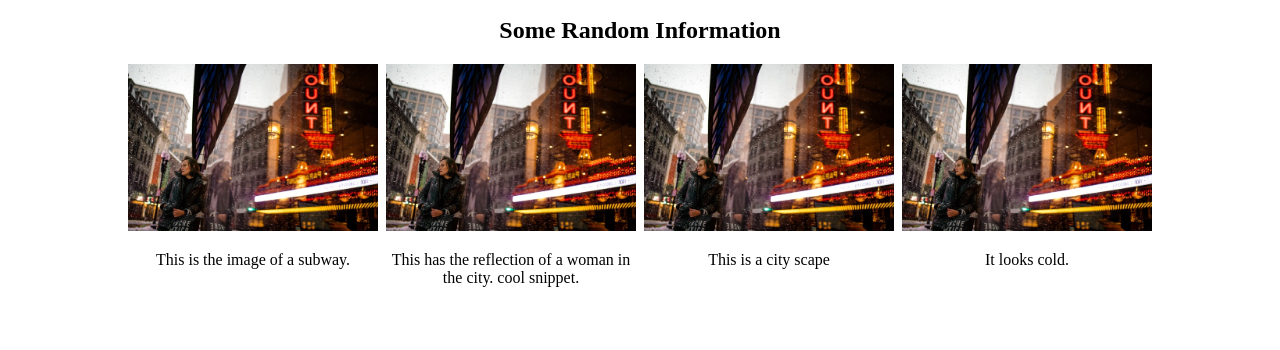
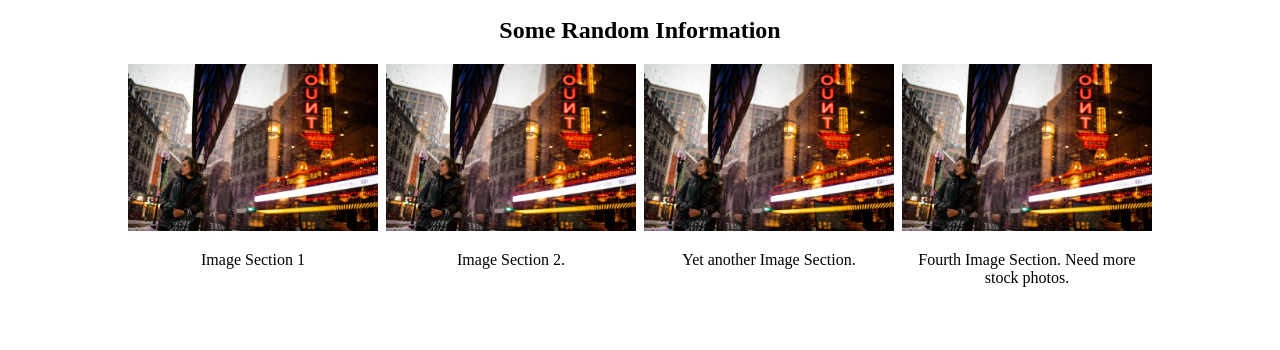
Before and after one commit to donwon91/firstproject, a plain HTML site: page index.html in a window 1280 px wide. Shown: the part 450-800 px from the top of the page. Drawn offline with Linux system fonts and the light colour scheme.

Commit message:
Update index.html

```diff
--- a/index.html
+++ b/index.html
@@ -39,19 +39,18 @@
           <div class="galleryholder">
             <div class="gallery">
                 <div class="GImages1">
-                    <img src="images/erict.jpg" alt="subway" class="gimage"><p>This is the image of a subway.
+                    <img src="images/erict.jpg" alt="subway" class="gimage"><p>Image Section 1
                     </p>
                   </div>
                 <div class="GImages2">
-                  <img src="images/erict.jpg" alt="cityscape" class="gimage"><p>This has the reflection of
-                      a woman in the city. cool snippet.
+                  <img src="images/erict.jpg" alt="cityscape" class="gimage"><p>Image Section 2.
                   </p>
               </div>
               <div class="GImages3">
-                <img src="images/erict.jpg" alt="cityscape" class="gimage" ><p>This is a city scape</p>
+                <img src="images/erict.jpg" alt="cityscape" class="gimage" ><p>Yet another Image Section.</p>
               </div>
               <div class="GImages4">
-                <img src="images/erict.jpg" alt="snowycabin" class="gimage"><p>It looks cold.</p>
+                <img src="images/erict.jpg" alt="snowycabin" class="gimage"><p>Fourth Image Section. Need more stock photos.</p>
               </div>
             </div>
         </div>
```
